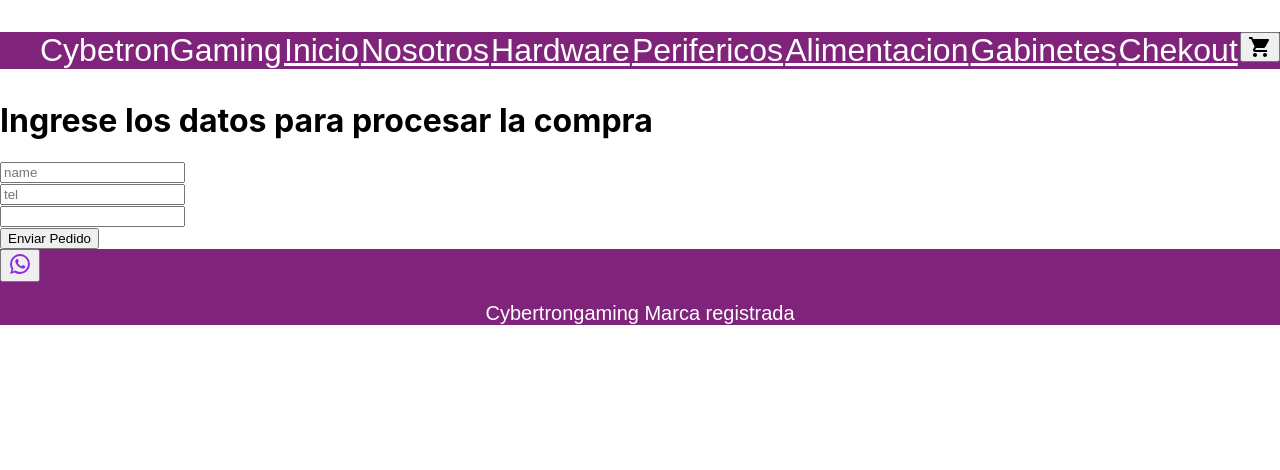
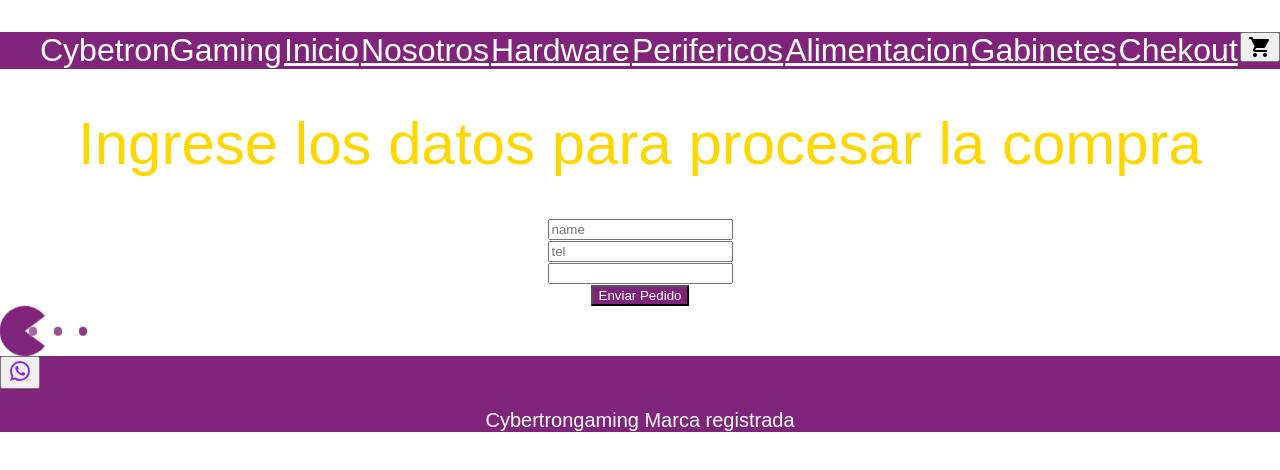
Before and after one commit to Ignacio5991/cybertron-app, a React (Create React App) app: page /chekout in a window 1280 px wide. Shown: the top 470 px of the page. Built offline with nearby package versions, Linux system fonts and the light colour scheme.

Commit message:
comenzamos a dar estilo css e intentamos aplicar un spinner de loadinf

```diff
--- a/package.json
+++ b/package.json
@@ -18,6 +18,7 @@
     "react-iframe": "^1.8.5",
     "react-router-dom": "^6.4.3",
     "react-scripts": "5.0.1",
+    "react-spinners": "^0.13.6",
     "web-vitals": "^2.1.4"
   },
   "scripts": {
--- a/src/App.js
+++ b/src/App.js
@@ -7,6 +7,7 @@ import { BrowserRouter, Routes, Route } from 'react-router-dom';
 import Nosotros from './componentes/Nosotros';
 import CartProvider from './CartContext';
 import Cartwidgeth from './componentes/Cartwidgeth';
+import { PacmanLoader } from 'react-spinners';
 import Cart from './componentes/Cart';
 import Chekout from './componentes/Chekout';
 function App() {
@@ -23,6 +24,7 @@ function App() {
             <Route path="/chekout" element={<Chekout />} />
             <Route path="/cart" element={<Cart />} />
           </Routes>
+          <PacmanLoader color="rgb(128, 36,123  )" />
         </CartProvider>
         <Footer />
       </BrowserRouter>
--- a/src/componentes/Chekout.jsx
+++ b/src/componentes/Chekout.jsx
@@ -1,16 +1,19 @@
-import React, { useState, useContext } from 'react';
-
+import React, { useState } from 'react';
+import '../estilos/EstilosTitulos.css';
+import '../estilos/EstilosCheckout.css';
+import '../estilos/Estilosbtn.css';
+import { useCartContext } from '../CartContext';
 import { addDoc, collection, getFirestore } from 'firebase/firestore';
 export default function Chekout() {
-  const { Totalprice, cart } = useContext;
+  const { TotalPrice, cart } = useCartContext();
   const [name, setName] = useState('');
   const [email, setEmail] = useState('');
   const [tel, setTel] = useState('');
   const [orderId, setOrderId] = useState('');
   function terminarCompra() {
-    const factura = {
+    let factura = {
       comprador: { name, email, tel },
-      Totalprice,
+      total: TotalPrice(),
       cart,
     };
     const db = getFirestore();
@@ -19,19 +22,21 @@ export default function Chekout() {
       setOrderId(id);
     });
   }
-
+  console.log(name, email, tel);
   return (
     <>
       {orderId ? 'Gracias por elegirnos. Tu id de compra es:' + orderId : ''}
-      <div>
-        <h1>Ingrese los datos para procesar la compra</h1>
+      <div className="fOrm">
+        <h1 className="datosComprador">Ingrese los datos para procesar la compra</h1>
         <input type="text" placeholder="name" onChange={(e) => setName(e.target.value)} />
         <br></br>
         <input type="tel" placeholder="tel" onChange={(e) => setEmail(e.target.value)} />
         <br></br>
         <input type="email" placholder="email" onChange={(e) => setTel(e.target.value)} />
         <br></br>
-        <button onClick={terminarCompra}>Enviar Pedido</button>
+        <button className="pEdido" onClick={terminarCompra}>
+          Enviar Pedido
+        </button>
       </div>
     </>
   );
--- /dev/null
+++ b/src/componentes/Loading.jsx
@@ -0,0 +1,4 @@
+import React from 'react';
+import { PacmanLoader } from 'react-spinners';
+<PacmanLoader color="rgb(128, 36,123  )" />;
+export default Loading();
--- /dev/null
+++ b/src/estilos/EstilosCheckout.css
@@ -0,0 +1,3 @@
+.fOrm {
+  text-align: center;
+}
--- a/src/estilos/EstilosTitulos.css
+++ b/src/estilos/EstilosTitulos.css
@@ -6,5 +6,10 @@
 .Titulos:hover {
   color: yellow 5s;
 }
-.tiTulo {
+.datosComprador {
+  text-align: center;
+  font-size: 60px;
+  font-weight: 300;
+  font-family: sans-serif;
+  color: gold;
 }
--- a/src/estilos/Estilosbtn.css
+++ b/src/estilos/Estilosbtn.css
@@ -12,3 +12,8 @@
 .counter {
   margin-left: 45%;
 }
+.pEdido {
+  background-color: rgb(128, 36, 123);
+  font-family: Arial, Helvetica, sans-serif;
+  color: white;
+}
```
Also changed, not shown: 1 other file (tests, documents, lock files or other folders).
